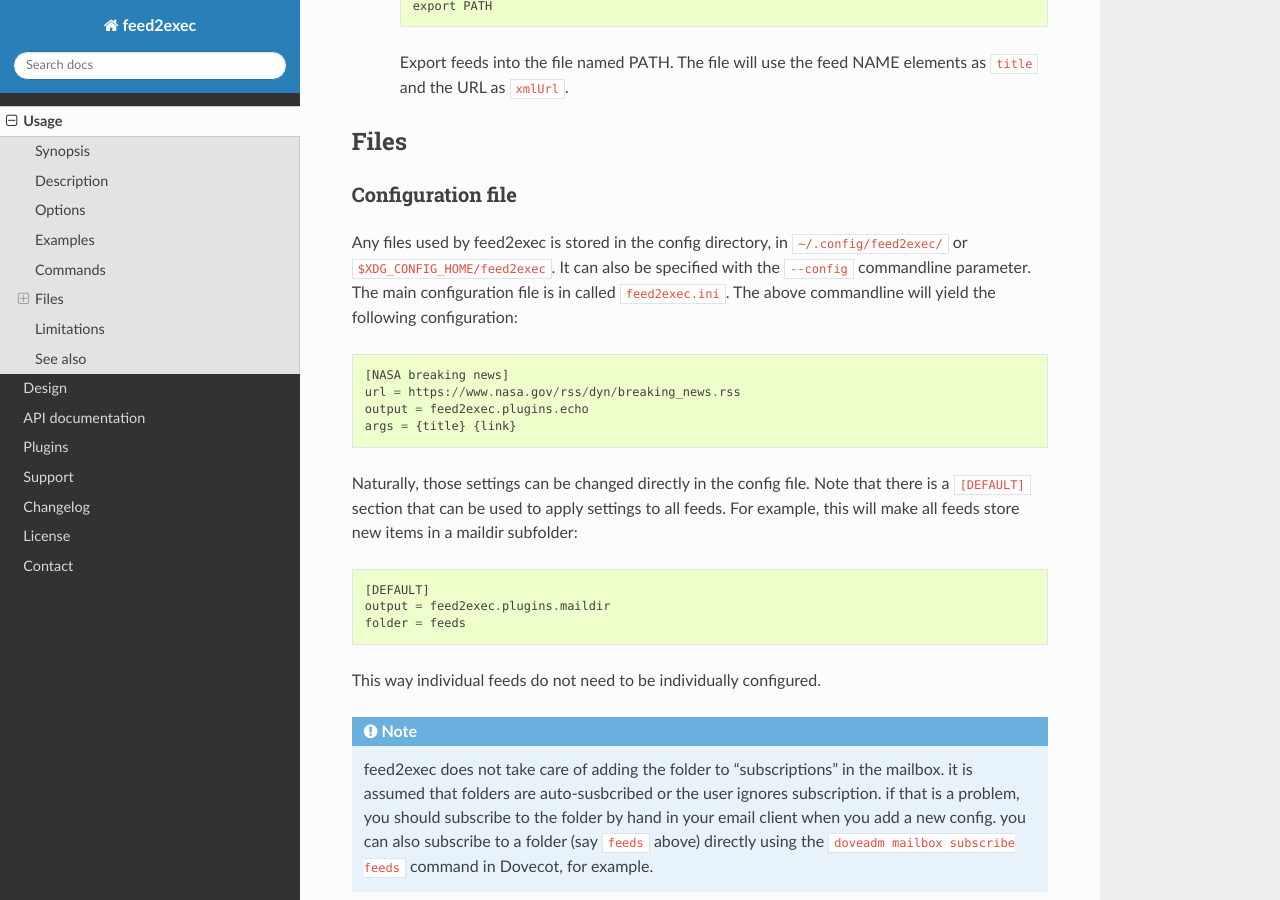
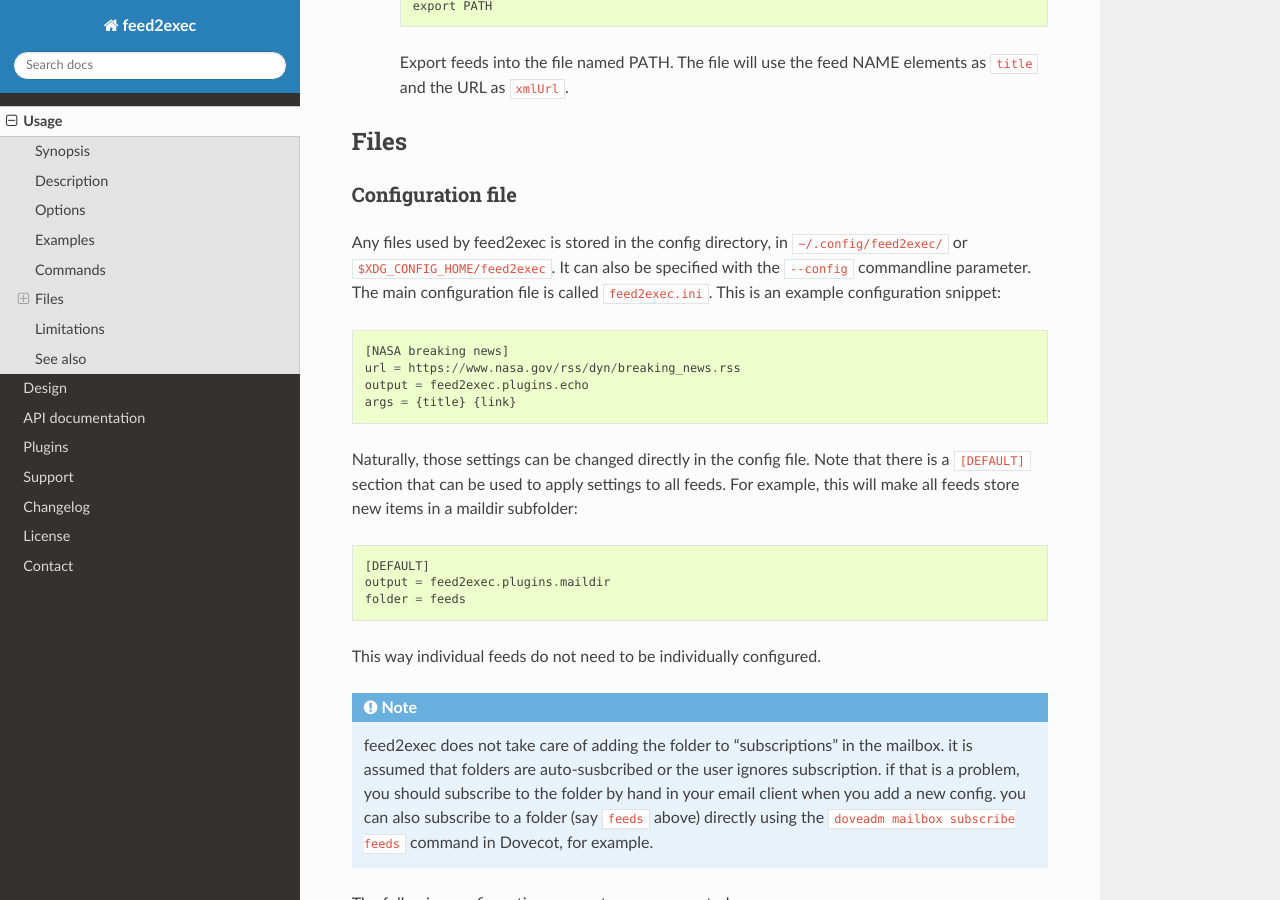
Before and after one commit to timb-machine-mirrors/anarcat-feed2exec, a Sphinx documentation site: the page built from doc/usage.rst, in a window 1280 px wide and 900 px high, scrolled down 4037 px. Built offline with Sphinx 7.4.7 and the Read the Docs theme 2.0.0, drawn with Linux system fonts in a browser that asks for light colours; the version number could not be read and is left out.

Commit message:
fix docs typo

```diff
--- a/doc/usage.rst
+++ b/doc/usage.rst
@@ -124,8 +124,8 @@
 Any files used by feed2exec is stored in the config directory, in
 ``~/.config/feed2exec/`` or ``$XDG_CONFIG_HOME/feed2exec``. It can
 also be specified with the ``--config`` commandline parameter. The
-main configuration file is in called ``feed2exec.ini``. The above
-commandline will yield the following configuration::
+main configuration file is called ``feed2exec.ini``. This is an
+example configuration snippet::
 
   [NASA breaking news]
   url = https://www.nasa.gov/rss/dyn/breaking_news.rss
```
